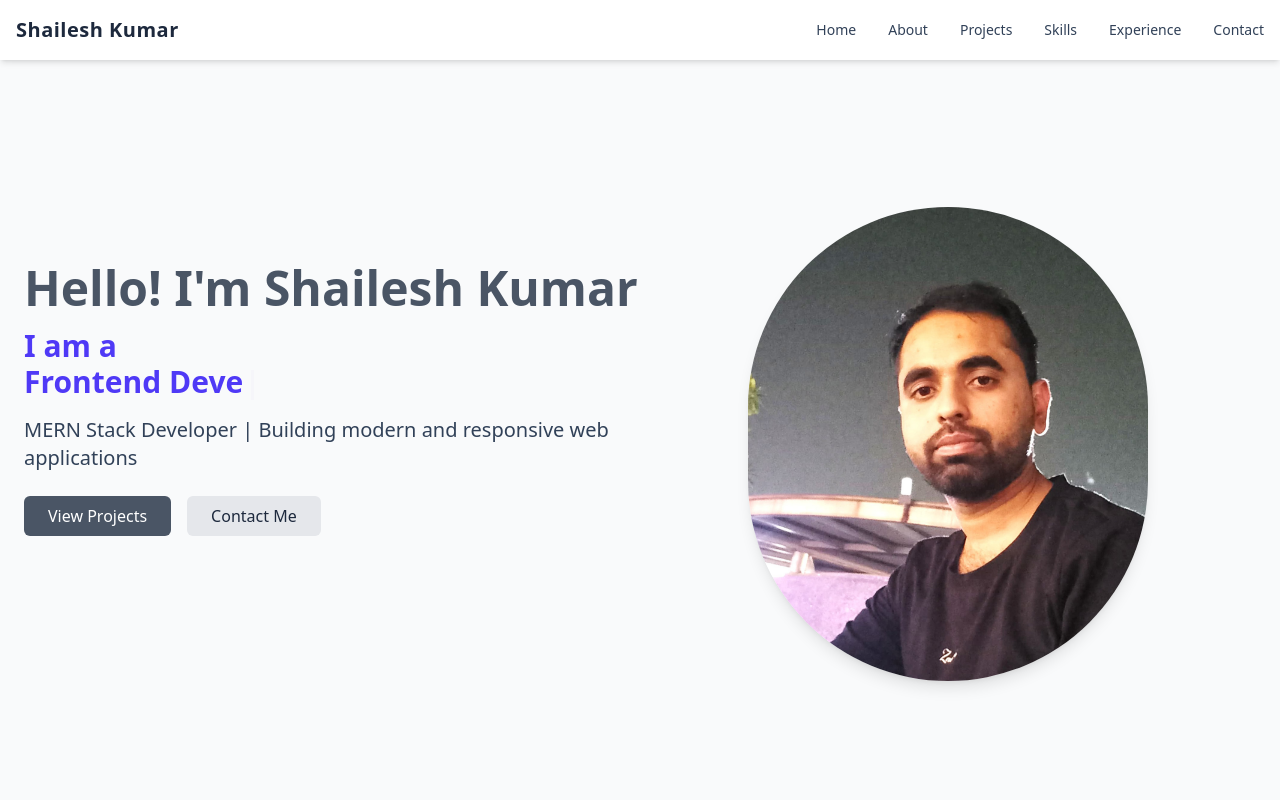
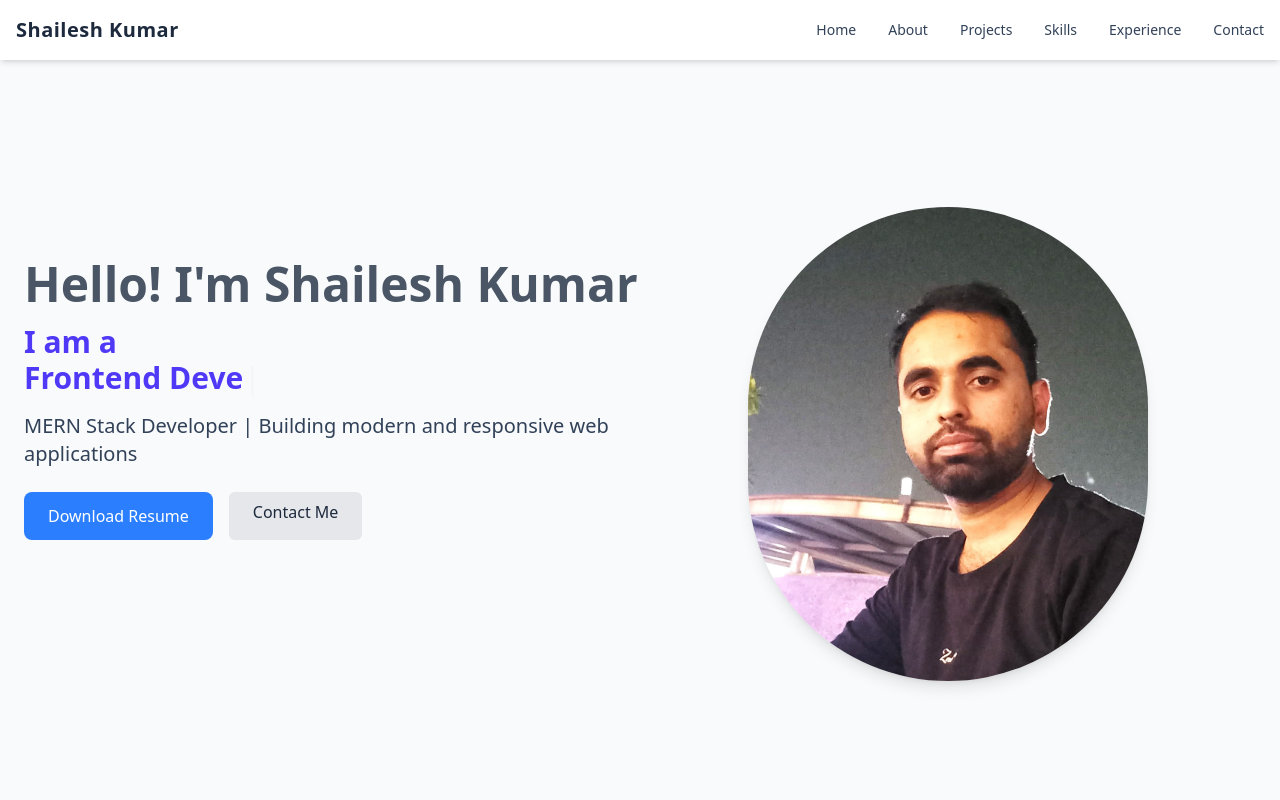
Before and after one commit to Kumarshailesh9/Next-Portfolio, a Next.js app: page / in a window 1280 px wide. Shown: the top 800 px of the page. Built offline with nearby package versions, Linux system fonts and the light colour scheme.

Commit message:
add download resume

```diff
--- a/src/app/component/Hero.tsx
+++ b/src/app/component/Hero.tsx
@@ -45,12 +45,14 @@ export default function Hero() {
         </p>
 
         <div className="flex justify-center md:justify-start gap-4">
-          <Link
-            href="/project"
-            className="bg-gray-600 text-white px-6 py-2 rounded-md hover:bg-gray-700 transition"
+          <a
+            href="/Shailesh_Kumar_Resume.pdf"
+            download="Shailesh_Kumar_Resume.pdf"
+            className="bg-blue-500 text-white px-6 py-3 rounded-lg hover:bg-blue-600 transition"
           >
-            View Projects
-          </Link>
+            Download Resume
+          </a>
+
           <Link
             href="/contact"
             className="bg-gray-200 text-slate-800 px-6 py-2 rounded-md hover:bg-gray-300 transition"
```
Also changed, not shown: 1 other file (tests, documents, lock files or other folders).
